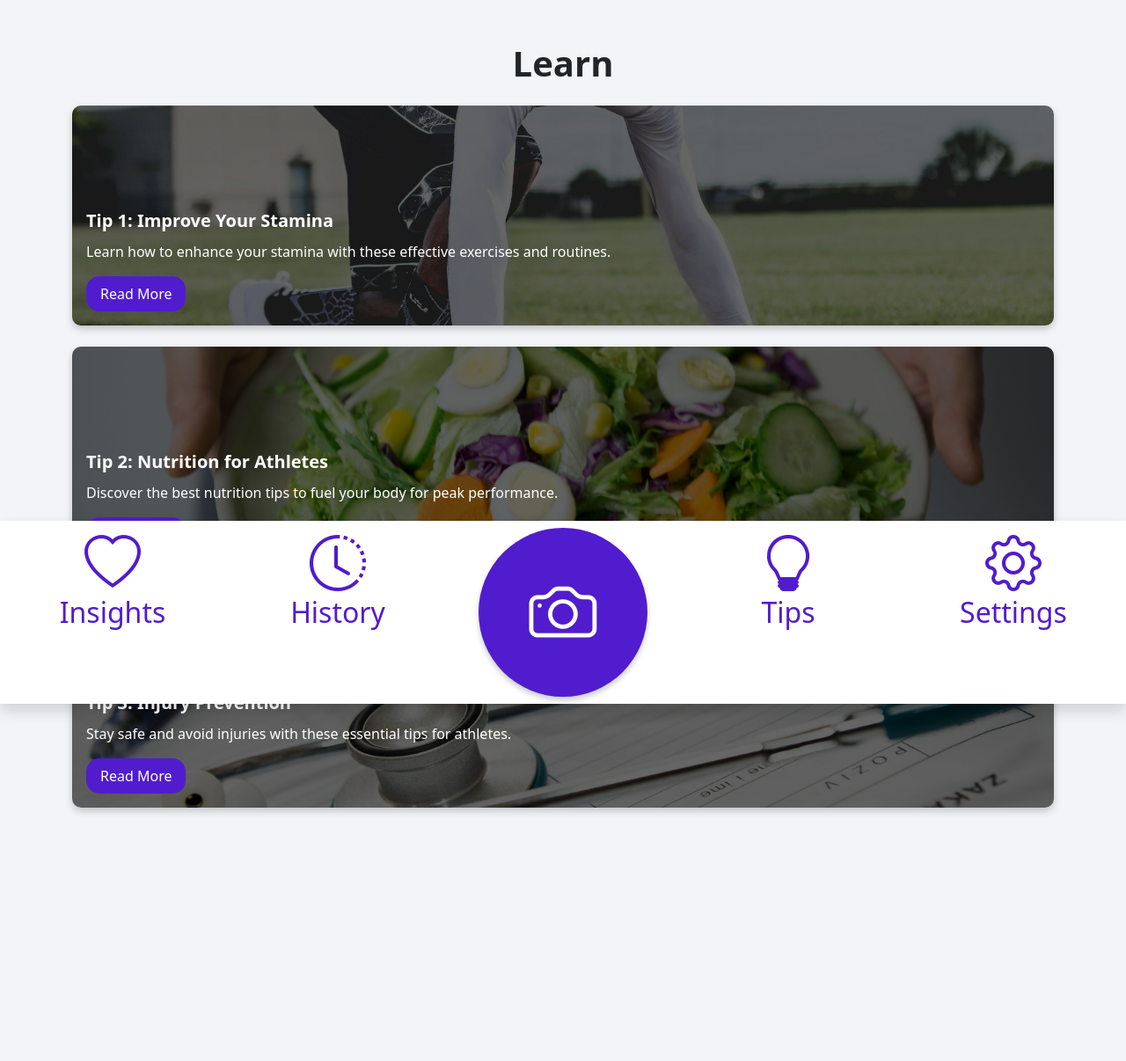
After one commit to f9ki3/ai_sport_based_analytics, a Flask app: page /tips in a window 1280 px wide. The commit adds this page. Shown: the top 1206 px of the page at 88% size. Run offline with Flask 3, Linux system fonts and the light colour scheme.

Commit message:
updated UI

```diff
--- a/app.py
+++ b/app.py
@@ -21,5 +21,9 @@ def scan():
 def settings():
     return render_template('/pages/settings.html')
 
+@app.route('/tips')
+def tips():
+    return render_template('/pages/tips.html')
+
 if __name__ == '__main__':
     app.run(host='0.0.0.0',debug=True)
--- a/static/css/css1.css
+++ b/static/css/css1.css
@@ -13,8 +13,14 @@
 }
 
 .btn-main2 {
-  border: 1px solid gray;
-  color: gray;
+  background-color: #511ccd;
+  color: white;
+  border: none;
+  padding: 0.5rem 1rem;
+  text-decoration: none;
+  border-radius: 15px;
+  display: inline-block;
+  width: fit-content;
 }
 
 .bg-secondary {
--- a/templates/components/nav_mobile.html
+++ b/templates/components/nav_mobile.html
@@ -40,7 +40,7 @@
       </a>
     </li>
     <li class="nav-item">
-      <a class="nav-link text-center" href="#" data-name="tips">
+      <a href="/tips" class="nav-link text-center" href="#" data-name="tips">
         <i class="bi bi-lightbulb" style="font-size: 5vw; color: #511ccd"></i>
         <span class="d-block" style="font-size: 2.5vw; color: #511ccd"
           >Tips</span
--- a/templates/pages/settings.html
+++ b/templates/pages/settings.html
@@ -14,6 +14,7 @@
     {% include "components/nav_mobile.html" %}
 
     <div
+      style="margin-bottom: 300px"
       class="container d-flex justify-content-center align-items-center flex-column"
     >
       <h1 class="fw-bold">Settings</h1>
--- /dev/null
+++ b/templates/pages/tips.html
@@ -0,0 +1,121 @@
+<html lang="en">
+  <head>
+    <meta charset="UTF-8" />
+    <meta name="viewport" content="width=device-width, initial-scale=1.0" />
+    <title>AI-Based Sport Analytics</title>
+    {% include "components/header.html" %}
+    <style>
+      .card {
+        position: relative;
+        border: none;
+        border-radius: 10px;
+        overflow: hidden;
+        width: 100%; /* Ensures the card fills the column */
+        height: 100%;
+        box-shadow: 0 4px 8px rgba(0, 0, 0, 0.2);
+      }
+
+      .card img {
+        width: 100%; /* Makes image fill the card */
+        height: 250px;
+        object-fit: cover;
+        display: block;
+      }
+
+      .card-overlay {
+        position: absolute;
+        top: 0;
+        left: 0;
+        height: 100%;
+        width: 100%; /* Ensures overlay covers entire card */
+        background: rgba(0, 0, 0, 0.6);
+        color: white;
+        display: flex;
+        flex-direction: column;
+        justify-content: flex-end;
+        padding: 1rem;
+        z-index: 1;
+        transition: background 0.3s ease-in-out;
+      }
+
+      .card-title {
+        font-size: 1.25rem;
+        font-weight: bold;
+        margin-bottom: 0.5rem;
+        width: 100%;
+      }
+
+      .card-description {
+        font-size: 1rem;
+        margin-bottom: 1rem;
+        width: 100%;
+      }
+
+      .card:hover .card-overlay {
+        background: rgba(0, 0, 0, 0.75);
+      }
+
+      .row > div {
+        display: flex;
+        width: 100%;
+      }
+    </style>
+  </head>
+  <body class="bg-secondary">
+    {% include "components/nav_mobile.html" %}
+
+    <div class="container py-5" style="margin-bottom: 300px">
+      <h1 class="fw-bold mb-4 text-center">Learn</h1>
+      <div class="row row-cols-1 row-cols-md-2 row-cols-lg-3 g-4">
+        <!-- Card 1 -->
+        <div class="col">
+          <div class="card">
+            <img src="/static/uploads/tip1.jpg" alt="Tip 1" />
+            <div class="card-overlay">
+              <div class="card-title">Tip 1: Improve Your Stamina</div>
+              <div class="card-description">
+                Learn how to enhance your stamina with these effective exercises
+                and routines.
+              </div>
+              <a href="/tips/improve-stamina" class="btn-main2">Read More</a>
+            </div>
+          </div>
+        </div>
+
+        <!-- Card 2 -->
+        <div class="col">
+          <div class="card">
+            <img src="/static/uploads/tip2.jpg" alt="Tip 2" />
+            <div class="card-overlay">
+              <div class="card-title">Tip 2: Nutrition for Athletes</div>
+              <div class="card-description">
+                Discover the best nutrition tips to fuel your body for peak
+                performance.
+              </div>
+              <a href="/tips/nutrition-for-athletes" class="btn-main2"
+                >Read More</a
+              >
+            </div>
+          </div>
+        </div>
+
+        <!-- Card 3 -->
+        <div class="col">
+          <div class="card">
+            <img src="/static/uploads/tip3.jpg" alt="Tip 3" />
+            <div class="card-overlay">
+              <div class="card-title">Tip 3: Injury Prevention</div>
+              <div class="card-description">
+                Stay safe and avoid injuries with these essential tips for
+                athletes.
+              </div>
+              <a href="/tips/injury-prevention" class="btn-main2">Read More</a>
+            </div>
+          </div>
+        </div>
+      </div>
+    </div>
+
+    {% include "components/footer.html" %}
+  </body>
+</html>
```
Also changed, not shown: static/uploads/tip1.jpg (added), static/uploads/tip2.jpg (added), static/uploads/tip3.jpg (added).
